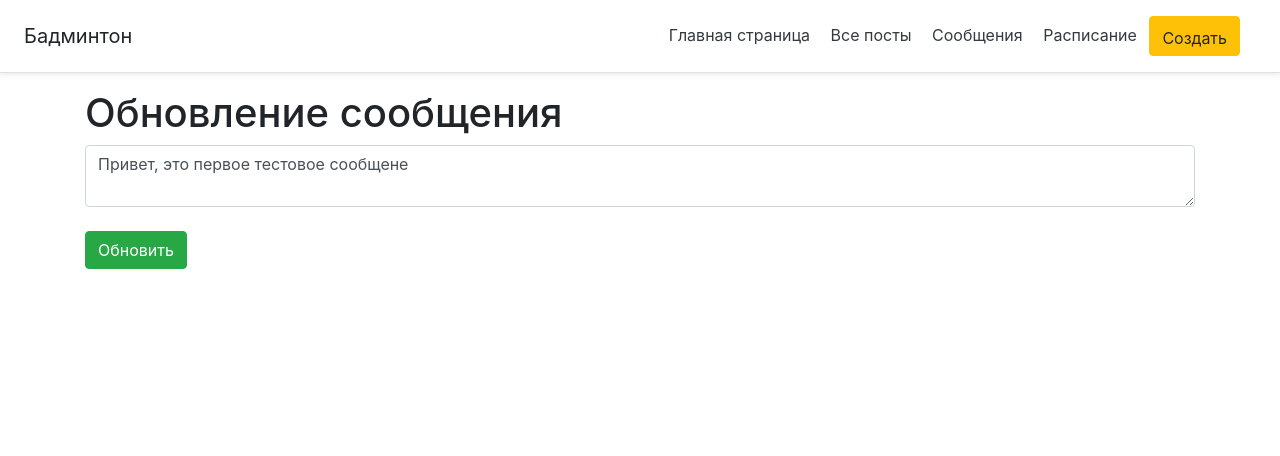
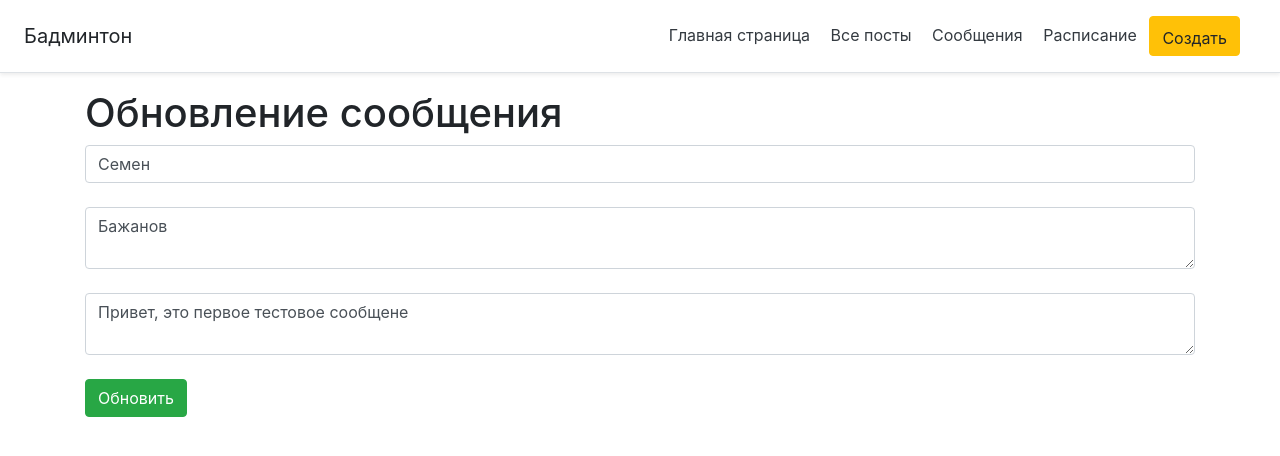
Before and after one commit to Mamora-sema/Mamora_badminton, a Flask app: page /message/6/update in a window 1280 px wide. Shown: the top 456 px of the page. Run offline with Flask 2, Linux system fonts and the light colour scheme; data comes from the database, SQL or seed files in the repository; some libraries are stand-ins or nearby versions.

Commit message:
make it better

```diff
--- a/templates/message_update.html
+++ b/templates/message_update.html
@@ -9,12 +9,12 @@
 <div class="container">
    <h1>Обновление сообщения</h1>
     <form method="post">
+        <input type = "text" name = "Name" id = "Name"class = "form-control" value="{{message.Name}}" placeholder="Введите название"><br>
+        <textarea name = "Surname" id = "Surname" class = "form-control" placeholder="Введите анонс">{{message.Surname}}</textarea><br>
         <textarea name = "text" id = "text" class = "form-control" placeholder="Введите основной текст">{{message.text}} </textarea><br>
         <input type = submit class = "btn btn-success" value="Обновить">
-        <div class="descr" >
-            <input type = "text" name = "Name" id = "Name"class = "form-control" value="{{message.Name}}" placeholder="Введите название"><br>
-            <textarea name = "Surname" id = "Surname" class = "form-control" placeholder="Введите анонс">{{message.Surname}}</textarea><br>
-        </div>
+
+
         </form>
 </div>
 
```
